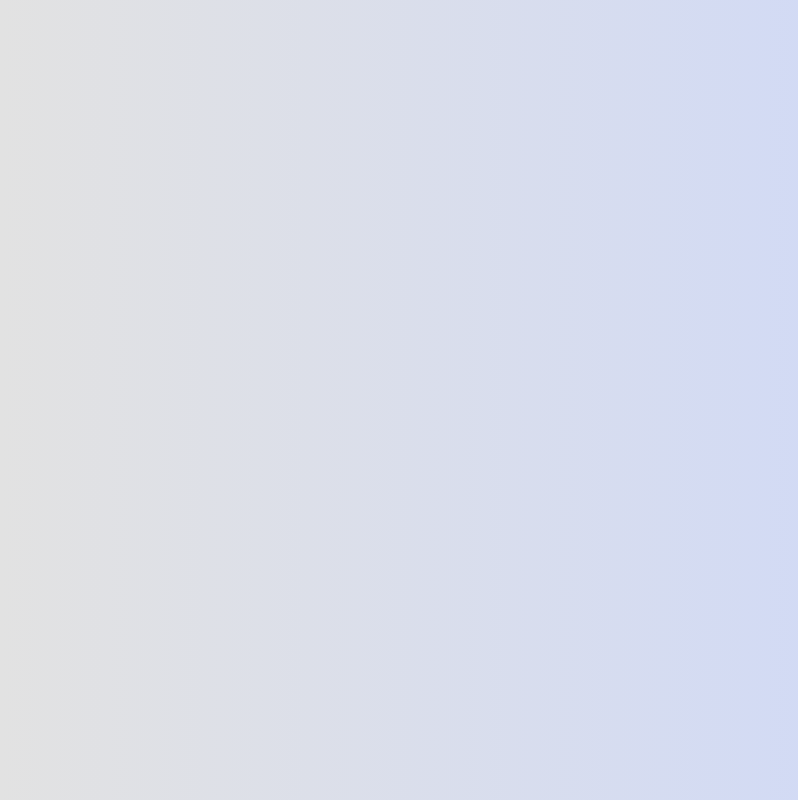
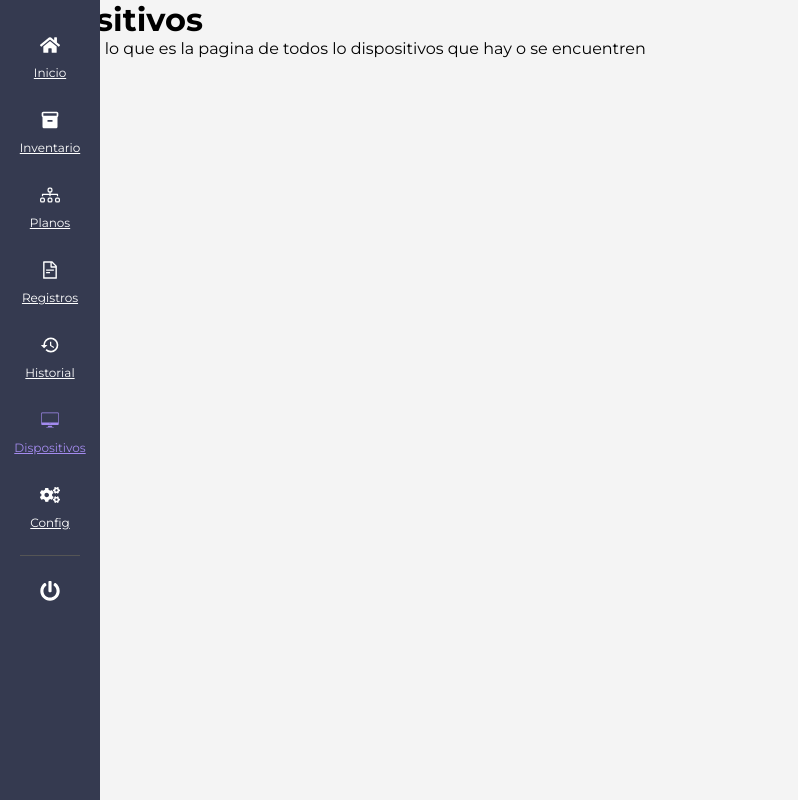
Before and after one commit to majopan/Inventario-emergia-borrador, a React (Create React App) app in the folder frontend/frontend/: page /devices in a window 1280 px wide. Before the commit this address had no page. Shown: the whole page, without its empty margins (0-798 px from the left). Built offline with nearby package versions, Linux system fonts and the light colour scheme.

Commit message:
se hacen las pages del menu

```diff
--- a/frontend/frontend/src/App.js
+++ b/frontend/frontend/src/App.js
@@ -4,15 +4,89 @@ import Login from "./components/login";
 import ForgotPassword from "./components/ForgotPassword";
 import ResetPassword from "./components/ResetPassword";
 import Dashboard from './components/Dashboard';
+import SidebarMenu from './components/SidebarMenu'; // Importa SidebarMenu
+
+// Nuevas páginas
+import Inventory from './components/Inventory';
+import Settings from './components/Settings'; // No agregar la extensión .js
+import Plans from './components/Plans';
+import Records from './components/Records';
+import History from './components/History';
+import Devices from './components/Devices'; // Elimina .js
 
 function App() {
   return (
     <Router>
       <Routes>
+        {/* Rutas públicas */}
         <Route path="/" element={<Login />} />
         <Route path="/forgot-password" element={<ForgotPassword />} />
         <Route path="/reset-password" element={<ResetPassword />} />
-        <Route path="/dashboard" element={<Dashboard />} />
+
+        {/* Rutas privadas con SidebarMenu */}
+        <Route
+          path="/dashboard"
+          element={
+            <div style={{ display: "flex" }}>
+              <SidebarMenu /> {/* Sidebar visible en Dashboard */}
+              <Dashboard />   {/* El contenido principal */}
+            </div>
+          }
+        />
+        <Route
+          path="/inventory"
+          element={
+            <div style={{ display: "flex" }}>
+              <SidebarMenu />
+              <Inventory />
+            </div>
+          }
+        />
+        <Route
+          path="/settings"
+          element={
+            <div style={{ display: "flex" }}>
+              <SidebarMenu />
+              <Settings />
+            </div>
+          }
+        />
+        <Route
+          path="/planos"
+          element={
+            <div style={{ display: "flex" }}>
+              <SidebarMenu />
+              <Plans />
+            </div>
+          }
+        />
+        <Route
+          path="/records"
+          element={
+            <div style={{ display: "flex" }}>
+              <SidebarMenu />
+              <Records />
+            </div>
+          }
+        />
+        <Route
+          path="/history"
+          element={
+            <div style={{ display: "flex" }}>
+              <SidebarMenu />
+              <History />
+            </div>
+          }
+        />
+        <Route
+          path="/devices"
+          element={
+            <div style={{ display: "flex" }}>
+              <SidebarMenu />
+              <Devices />
+            </div>
+          }
+        />
       </Routes>
     </Router>
   );
--- /dev/null
+++ b/frontend/frontend/src/components/Devices.js
@@ -0,0 +1,16 @@
+    import React from 'react';
+    import '../styles/Devices.css'; // Asegúrate de personalizar este archivo CSS según tus necesidades
+
+    const Devices = () => {
+        return (
+        <div className="Devices-container">
+        <div className="Devices-content">
+            <h1>Dispositivos</h1>
+            {/* Aquí puedes agregar tus componentes de lista de dispositivos */}
+            <p>Aqui estaran lo que es la pagina de todos lo dispositivos que hay o se encuentren </p>
+        </div>
+        </div>
+        );
+    };
+
+    export default Devices;
--- /dev/null
+++ b/frontend/frontend/src/components/History.js
@@ -0,0 +1,12 @@
+    import React from 'react';
+    import '../styles/History.css';
+    const History = () => {
+        return (
+        <div>
+            <h1>Planes</h1>
+            {/* Resto del contenido */}
+        </div>
+        );
+    };
+
+    export default History;
--- /dev/null
+++ b/frontend/frontend/src/components/Inventory.js
@@ -0,0 +1,15 @@
+import React from 'react';
+import '../styles/Inventory.css'; // Asegúrate de personalizar este archivo CSS según tus necesidades
+
+const Inventory = () => {
+  return (
+    <div className="inventory-container">
+      <div className="inventory-content">
+        <h2>Inventario</h2>
+        <p>Contenido relacionado con el inventario.</p>
+      </div>
+    </div>
+  );
+};
+
+export default Inventory;
--- /dev/null
+++ b/frontend/frontend/src/components/Plans.js
@@ -0,0 +1,12 @@
+    import React from 'react';
+
+    const Plans = () => {
+        return (
+        <div>
+            <h1>Planes</h1>
+            {/* Resto del contenido */}
+        </div>
+        );
+    };
+
+    export default Plans;
--- /dev/null
+++ b/frontend/frontend/src/components/Records.js
@@ -0,0 +1,12 @@
+    import React from 'react';
+
+    const Records = () => {
+        return (
+        <div>
+            <h1>Planes</h1>
+            {/* Resto del contenido */}
+        </div>
+        );
+    };
+
+    export default Records;
--- /dev/null
+++ b/frontend/frontend/src/components/Settings.js
@@ -0,0 +1,12 @@
+    import React from 'react';
+
+    const Settings = () => {
+    return (
+        <div>
+        <h2>Configuración</h2>
+        <p>Aquí puedes gestionar las configuraciones.</p>
+        </div>
+    );
+    };
+
+    export default Settings;  // Exportación por defecto
--- a/frontend/frontend/src/components/SidebarMenu.js
+++ b/frontend/frontend/src/components/SidebarMenu.js
@@ -1,79 +1,53 @@
-    import styled from "styled-components";
-    import { FaHome, FaCogs, FaPowerOff } from "react-icons/fa";
-    import { MdInventory, MdHistory } from "react-icons/md";
-    import { BsDiagram3 } from "react-icons/bs";
-    import { AiOutlineFileText } from "react-icons/ai";
-    import { IoIosDesktop } from "react-icons/io";
-
-    const Sidebar = styled.div`
-    width: 100px;
-    height: 100vh; /* Esto asegura que el sidebar ocupe toda la altura de la pantalla */
-    background-color: #2c2f45;
-    display: flex;
-    flex-direction: column;
-    align-items: center;
-    padding-top: 20px;
-    `;
-
-    const MenuItem = styled.div`
-    width: 100%;
-    padding: 15px 0;
-    display: flex;
-    flex-direction: column;
-    align-items: center;
-    color: ${(props) => (props.active ? "#a48bef" : "#ffffff")};
-    font-size: 14px;
-    cursor: pointer;
-    transition: 0.3s;
-
-    &:hover {
-        color: #a48bef;
-    }
-    `;
-
-    const Divider = styled.div`
-    width: 60%;
-    height: 1px;
-    background-color: #555;
-    margin: 10px 0;
-    `;
+import React from 'react';
+import { FaHome, FaCogs, FaPowerOff } from 'react-icons/fa';
+import { MdInventory, MdHistory } from 'react-icons/md';
+import { BsDiagram3 } from 'react-icons/bs';
+import { AiOutlineFileText } from 'react-icons/ai';
+import { IoIosDesktop } from 'react-icons/io';
+import { Link, useLocation } from 'react-router-dom'; // Usamos useLocation para verificar la ruta activa
+import '../styles/SidebarMenu.css';
 
 const SidebarMenu = () => {
+  const location = useLocation(); // Obtener la ruta actual
+
+  // Función para agregar la clase "active" si la ruta es la misma
+  const isActive = (path) => location.pathname === path ? 'menu-item active' : 'menu-item';
+
   return (
-        <Sidebar>
-        <MenuItem active>
+    <div className="sidebar">
+      <Link to="/dashboard" className={isActive('/dashboard')}>
         <FaHome size={20} />
         <span>Inicio</span>
-        </MenuItem>
-        <MenuItem>
+      </Link>
+      <Link to="/inventory" className={isActive('/inventory')}>
         <MdInventory size={20} />
         <span>Inventario</span>
-        </MenuItem>
-        <MenuItem>
+      </Link>
+      <Link to="/planos" className={isActive('/plans')}>
         <BsDiagram3 size={20} />
         <span>Planos</span>
-        </MenuItem>
-        <MenuItem>
+      </Link>
+      <Link to="/records" className={isActive('/records')}>
         <AiOutlineFileText size={20} />
         <span>Registros</span>
-        </MenuItem>
-        <MenuItem>
+      </Link>
+      <Link to="/history" className={isActive('/history')}>
         <MdHistory size={20} />
         <span>Historial</span>
-        </MenuItem>
-        <MenuItem>
+      </Link>
+      <Link to="/devices" className={isActive('/devices')}>
         <IoIosDesktop size={20} />
         <span>Dispositivos</span>
-        </MenuItem>
-        <MenuItem>
+      </Link>
+      <Link to="/settings" className={isActive('/settings')}>
         <FaCogs size={20} />
         <span>Config</span>
-        </MenuItem>
-        <Divider />
-        <MenuItem>
+      </Link>
+      <div className="divider" />
+      <Link to="/" className="menu-item">
         <FaPowerOff size={20} />
-        </MenuItem>
-        </Sidebar>
+      </Link>
+    </div>
   );
 };
 
--- /dev/null
+++ b/frontend/frontend/src/styles/Devices.css
@@ -0,0 +1,12 @@
+    /* Inventory.css */
+
+    .Devices-container {
+        display: flex;
+        height: 100vh; /* Asegura que ocupe toda la altura de la pantalla */
+        width: 100vw; /* Asegura que ocupe toda la anchura de la pantalla */
+    }
+
+    .Devices-content {
+        flex: 1; /* Esto hace que el contenido ocupe el resto del espacio */
+        background-color: #f4f4f4;
+    }
--- /dev/null
+++ b/frontend/frontend/src/styles/History.css
@@ -0,0 +1,12 @@
+    /* Inventory.css */
+
+    .Devices-container {
+        display: flex;
+        height: 100vh; /* Asegura que ocupe toda la altura de la pantalla */
+        width: 100vw; /* Asegura que ocupe toda la anchura de la pantalla */
+    }
+
+    .Devices-content {
+        flex: 1; /* Esto hace que el contenido ocupe el resto del espacio */
+        background-color: #f4f4f4;
+    }
--- /dev/null
+++ b/frontend/frontend/src/styles/Inventory.css
@@ -0,0 +1,12 @@
+    /* Inventory.css */
+
+    .inventory-container {
+        display: flex;
+        height: 100vh; /* Asegura que ocupe toda la altura de la pantalla */
+        width: 100vw; /* Asegura que ocupe toda la anchura de la pantalla */
+    }
+
+    .inventory-content {
+        flex: 1; /* Esto hace que el contenido ocupe el resto del espacio */
+        background-color: #f4f4f4;
+    }
--- /dev/null
+++ b/frontend/frontend/src/styles/SidebarMenu.css
@@ -0,0 +1,56 @@
+    /* SidebarMenu.css */
+
+    /* Contenedor del Sidebar */
+    .sidebar {
+        width: 100px;
+        height: 100vh; /* Asegura que el sidebar ocupe toda la altura de la pantalla */
+        background-color: #353a50;
+        display: flex;
+        flex-direction: column;
+        align-items: center;
+        padding-top: 20px;
+        position: fixed; /* Fija el sidebar a la izquierda */
+    }
+
+    /* Estilo de cada ítem del menú */
+    .menu-item {
+        width: 100%;
+        padding: 15px 0;
+        display: flex;
+        flex-direction: column;
+        align-items: center;
+        color: #ffffff;
+        font-size: 14px;
+        cursor: pointer;
+        transition: 0.3s;
+        text-align: center;
+    }
+
+    /* Resaltar el ítem activo */
+    .menu-item.active {
+        color: #a48bef;
+    }
+
+    /* Efecto hover para los ítems */
+    .menu-item:hover {
+        color: #a48bef;
+    }
+
+    /* Línea divisoria */
+    .divider {
+        width: 60%;
+        height: 1px;
+        background-color: #555;
+        margin: 10px 0;
+    }
+
+    /* Diseño responsivo para que el ícono y el texto estén alineados */
+    .menu-item span {
+        margin-top: 5px;
+        font-size: 12px;
+    }
+
+    /* Asegurarse de que los iconos y el texto no se solapen */
+    .menu-item svg {
+        margin-bottom: 5px;
+    }
```
Also changed, not shown: 1 other file (tests, documents, lock files or other folders). Lines whose indentation alone changed are shown as unchanged.
